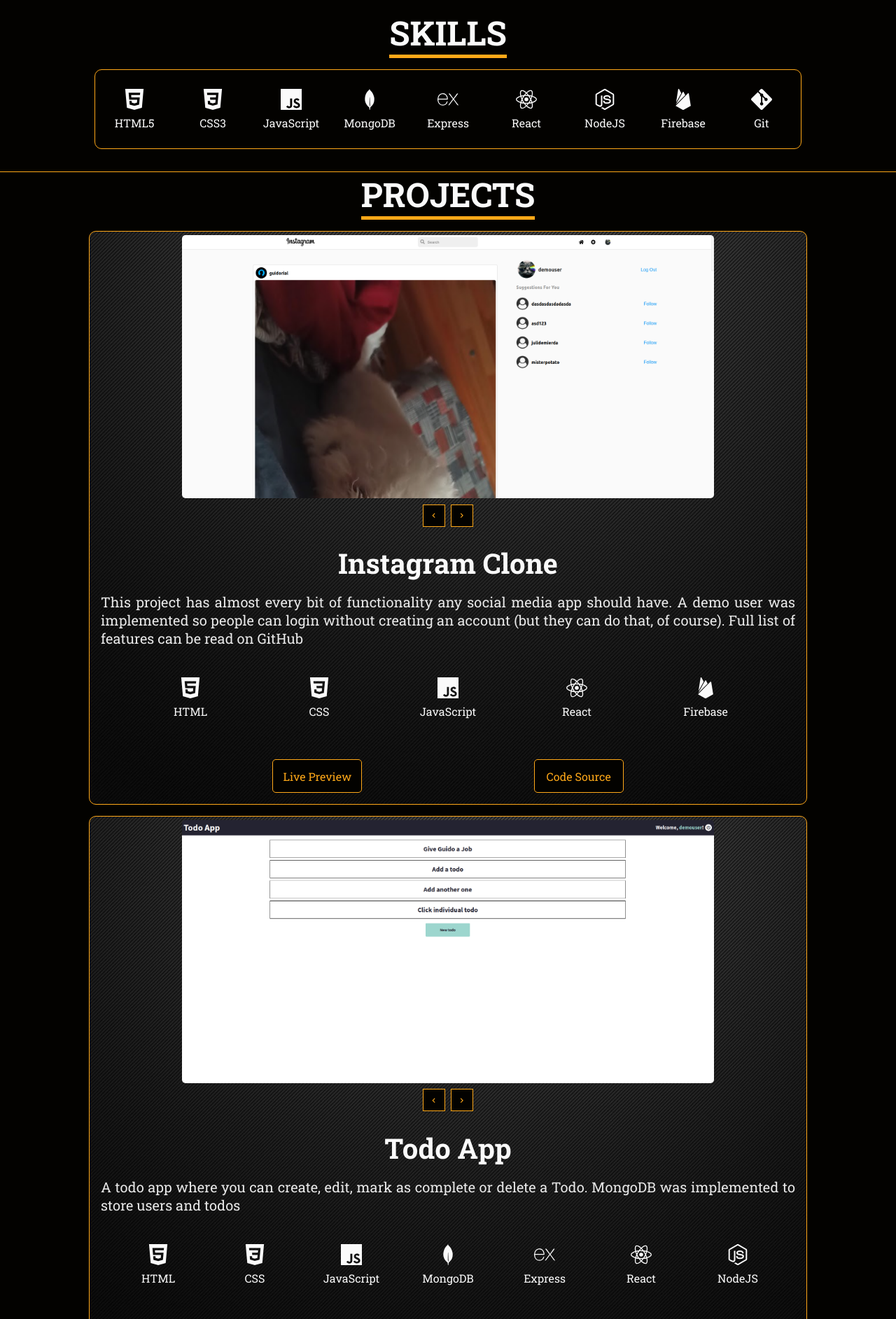
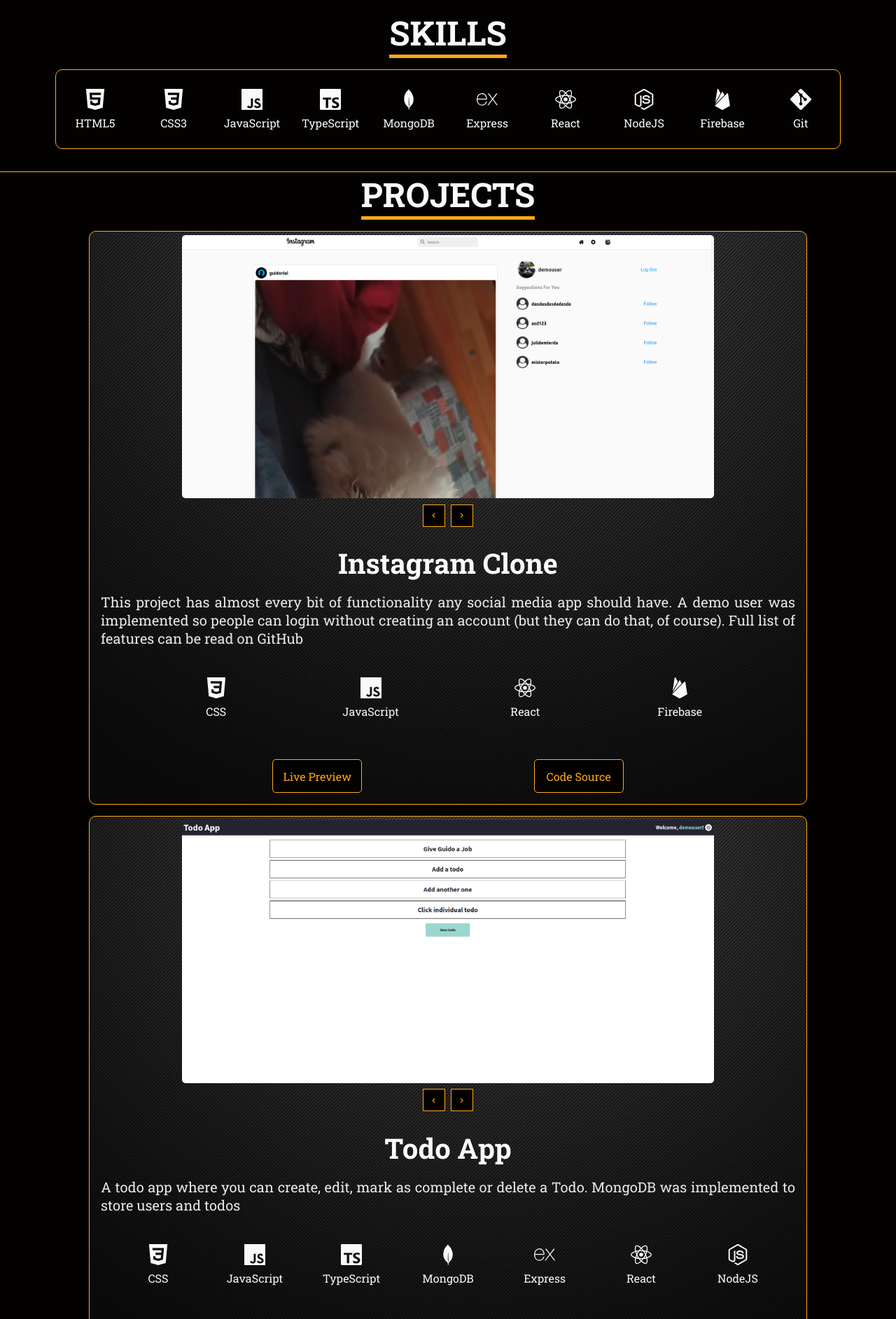
Before and after one commit to GuidoRial/portfolio, a React (Create React App) app: page / in a window 1280 px wide. Shown: the part 1095-2980 px from the top of the page at 70% size. Built offline with nearby package versions, Linux system fonts and the light colour scheme.

Commit message:
changed skills structure

```diff
--- a/src/components/Projects/ProjectTech.js
+++ b/src/components/Projects/ProjectTech.js
@@ -8,6 +8,7 @@
     SiNodedotjs,
     SiExpress,
     SiMongodb,
+    SiTypescript,
 } from "react-icons/si";
 import { iconStyle } from "../../aux";
 function ProjectTech({ tech }) {
@@ -19,7 +20,7 @@
                     <p>{tech}</p>
                 </div>
             );
-            break;
+
         case "CSS":
             return (
                 <div className="skill">
@@ -27,7 +28,7 @@
                     <p>{tech}</p>
                 </div>
             );
-            break;
+
         case "JavaScript":
             return (
                 <div className="skill">
@@ -35,7 +36,15 @@
                     <p>{tech}</p>
                 </div>
             );
-            break;
+
+        case "TypeScript":
+            return (
+                <div className="skill">
+                    <SiTypescript style={iconStyle} />
+                    <p>{tech}</p>
+                </div>
+            );
+
         case "React":
             return (
                 <div className="skill">
@@ -43,7 +52,6 @@
                     <p>{tech}</p>
                 </div>
             );
-            break;
         case "MongoDB":
             return (
                 <div className="skill">
@@ -51,7 +59,7 @@
                     <p>{tech}</p>
                 </div>
             );
-            break;
+
         case "Express":
             return (
                 <div className="skill">
@@ -59,7 +67,7 @@
                     <p>{tech}</p>
                 </div>
             );
-            break;
+
         case "NodeJS":
             return (
                 <div className="skill">
@@ -67,7 +75,7 @@
                     <p>{tech}</p>
                 </div>
             );
-            break;
+
         case "Firebase":
             return (
                 <div className="skill">
@@ -75,7 +83,7 @@
                     <p>{tech}</p>
                 </div>
             );
-            break;
+
         default:
             return (
                 <div className="skill">
--- a/src/components/Projects/englishProjectsList.js
+++ b/src/components/Projects/englishProjectsList.js
@@ -27,7 +27,7 @@
             "This project has almost every bit of functionality any social media app should have. A demo user was implemented so people can login without creating an account (but they can do that, of course). Full list of features can be read on GitHub",
         livePreview: "https://instagram-clone-six-tau.vercel.app/",
         codeSource: "https://github.com/GuidoRial/instagram-clone",
-        technologies: ["HTML", "CSS", "JavaScript", "React", "Firebase"],
+        technologies: ["CSS", "JavaScript", "React", "Firebase"],
     },
     {
         id: 2,
@@ -38,9 +38,9 @@
         livePreview: "https://todo-app-mern-guidorial.vercel.app/login",
         codeSource: "https://github.com/GuidoRial/todo-app-MERN",
         technologies: [
-            "HTML",
             "CSS",
             "JavaScript",
+            "TypeScript",
             "MongoDB",
             "Express",
             "React",
--- a/src/components/Projects/spanishProjectsLists.js
+++ b/src/components/Projects/spanishProjectsLists.js
@@ -28,7 +28,7 @@
             "Este proyecto tiene casi toda la funcionalidad que cualquier red social debería tener. Se implementó un usuario demo para que quienes quieran testear ésta aplicación puedan hacerlo sin necesidad de crear un usuario (aunque se puede hacer perfectamente). Una lista completa de las funcionalidades se encuentra en mi GitHub",
         livePreview: "https://instagram-clone-six-tau.vercel.app/",
         codeSource: "https://github.com/GuidoRial/instagram-clone",
-        technologies: ["HTML", "CSS", "JavaScript", "React", "Firebase"],
+        technologies: ["CSS", "JavaScript", "React", "Firebase"],
     },
     {
         id: 2,
@@ -39,9 +39,9 @@
         livePreview: "https://todo-app-mern-guidorial.vercel.app/login",
         codeSource: "https://github.com/GuidoRial/todo-app-MERN",
         technologies: [
-            "HTML",
             "CSS",
             "JavaScript",
+            "TypeScript",
             "MongoDB",
             "Express",
             "React",
--- a/src/components/Skills/Skills.js
+++ b/src/components/Skills/Skills.js
@@ -9,6 +9,7 @@
     SiReact,
     SiNodedotjs,
     SiExpress,
+    SiTypescript,
     SiMongodb,
 } from "react-icons/si";
 import { iconStyle } from "../../aux";
@@ -30,6 +31,10 @@
                 <div className="skill">
                     <SiJavascript style={iconStyle} />
                     <p>JavaScript</p>
+                </div>
+                <div className="skill">
+                    <SiTypescript style={iconStyle} />
+                    <p>TypeScript</p>
                 </div>
                 <div className="skill">
                     <SiMongodb style={iconStyle} />
```
